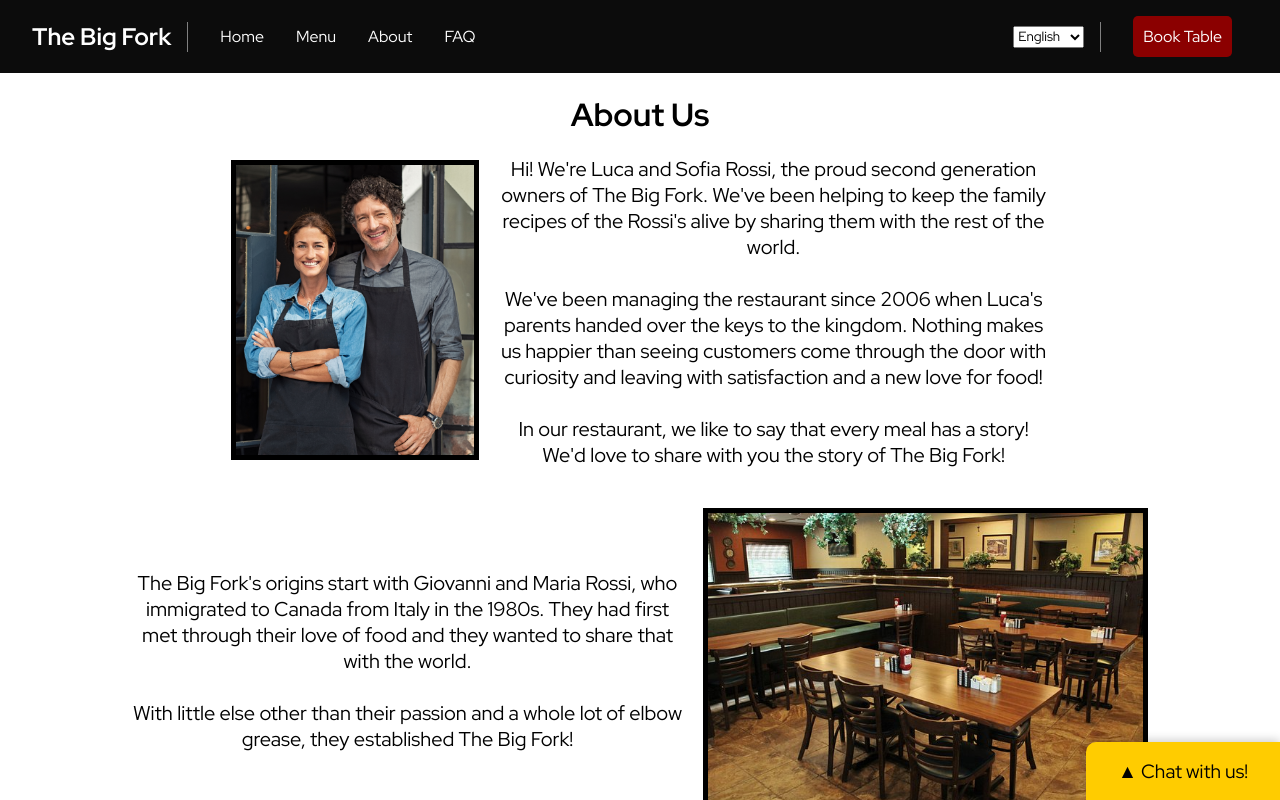
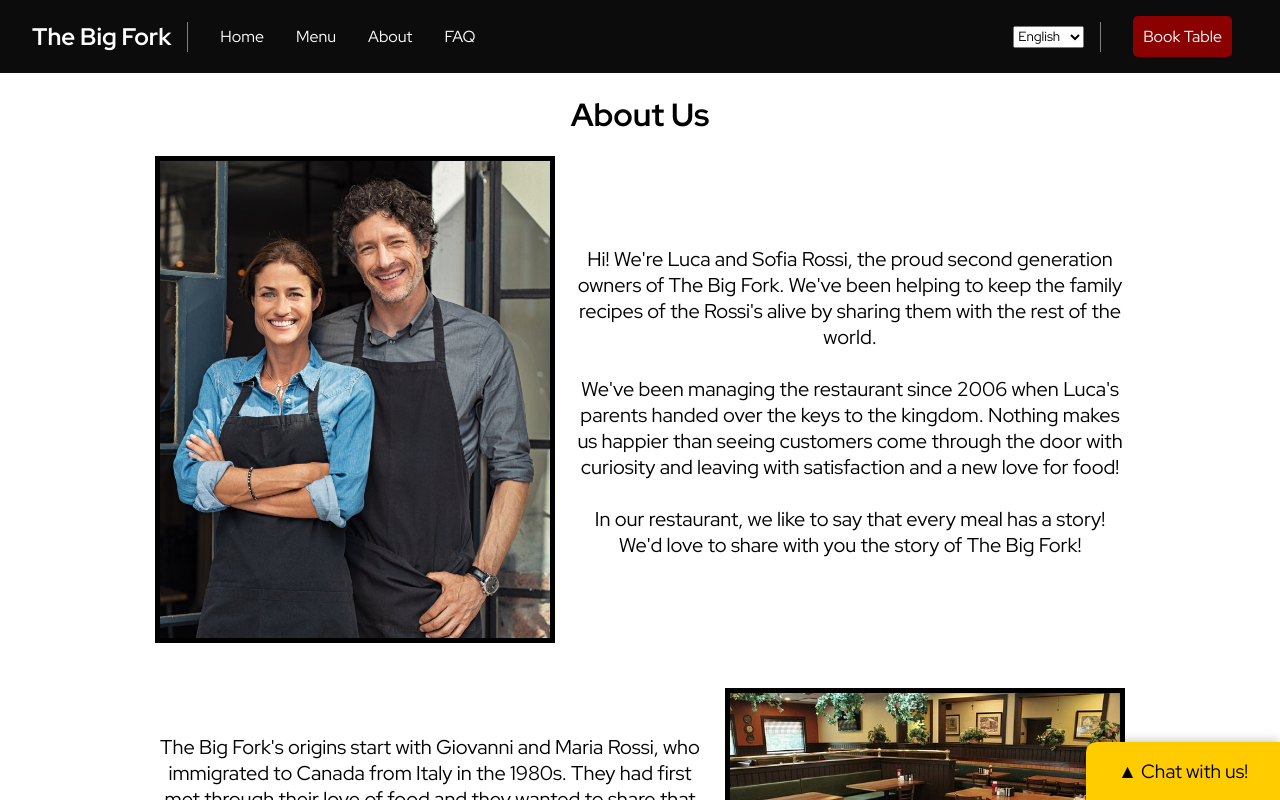
Before and after one commit to SEG3125-A/Group-13, a React (Create React App) app in the folder SEG-3125-Module7-React/: page /about in a window 1280 px wide. Shown: the top 800 px of the page. Built offline with nearby package versions, Linux system fonts and the light colour scheme.

Commit message:
Adjust about page CSS

```diff
--- a/SEG-3125-Module7-React/src/pages/About.css
+++ b/SEG-3125-Module7-React/src/pages/About.css
@@ -8,7 +8,7 @@
 }
 
 img {
-    max-height: 300px;
+    max-width: 400px;
     border: 5px solid black;
     margin: 10px;
 }
```
